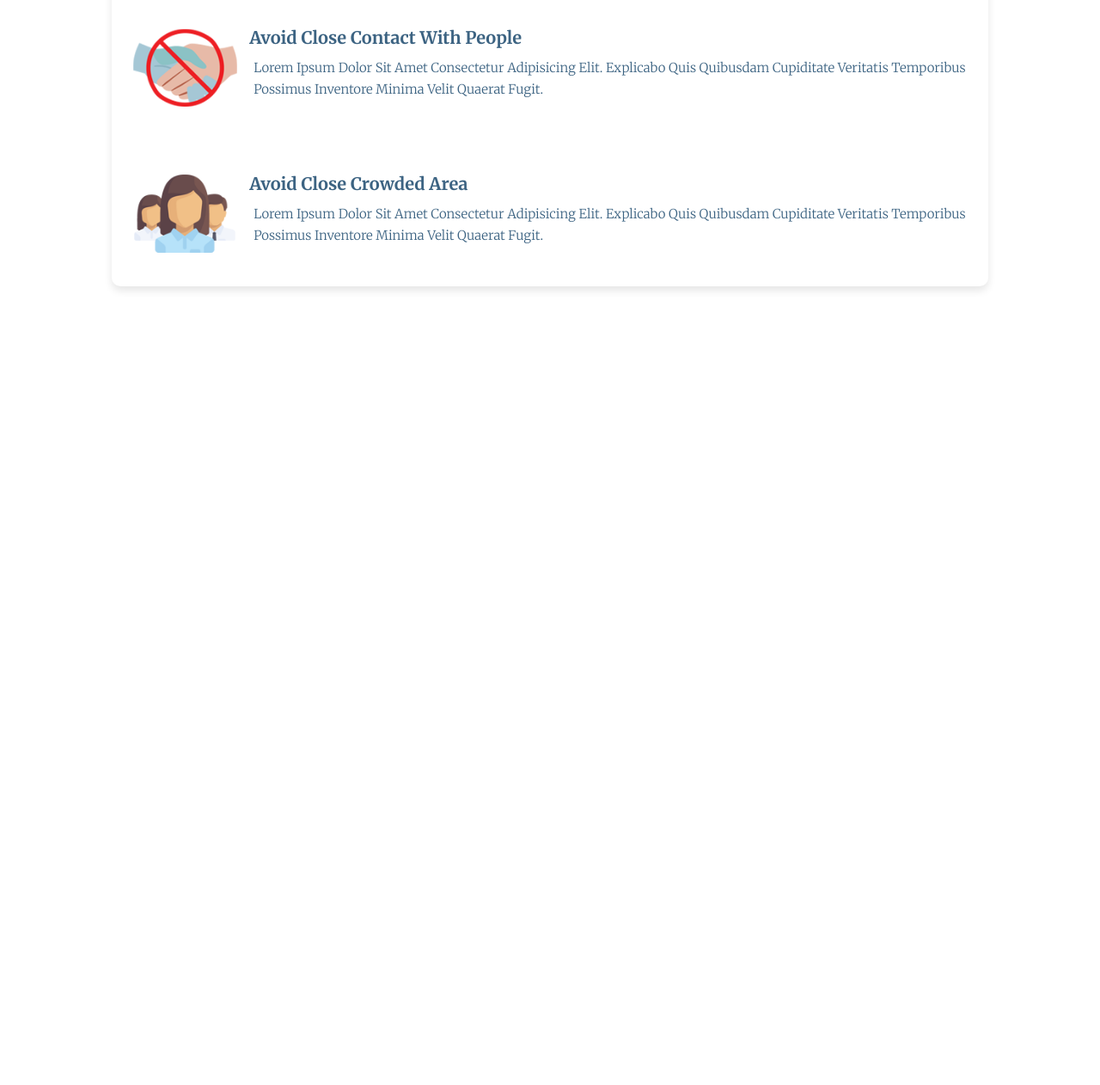
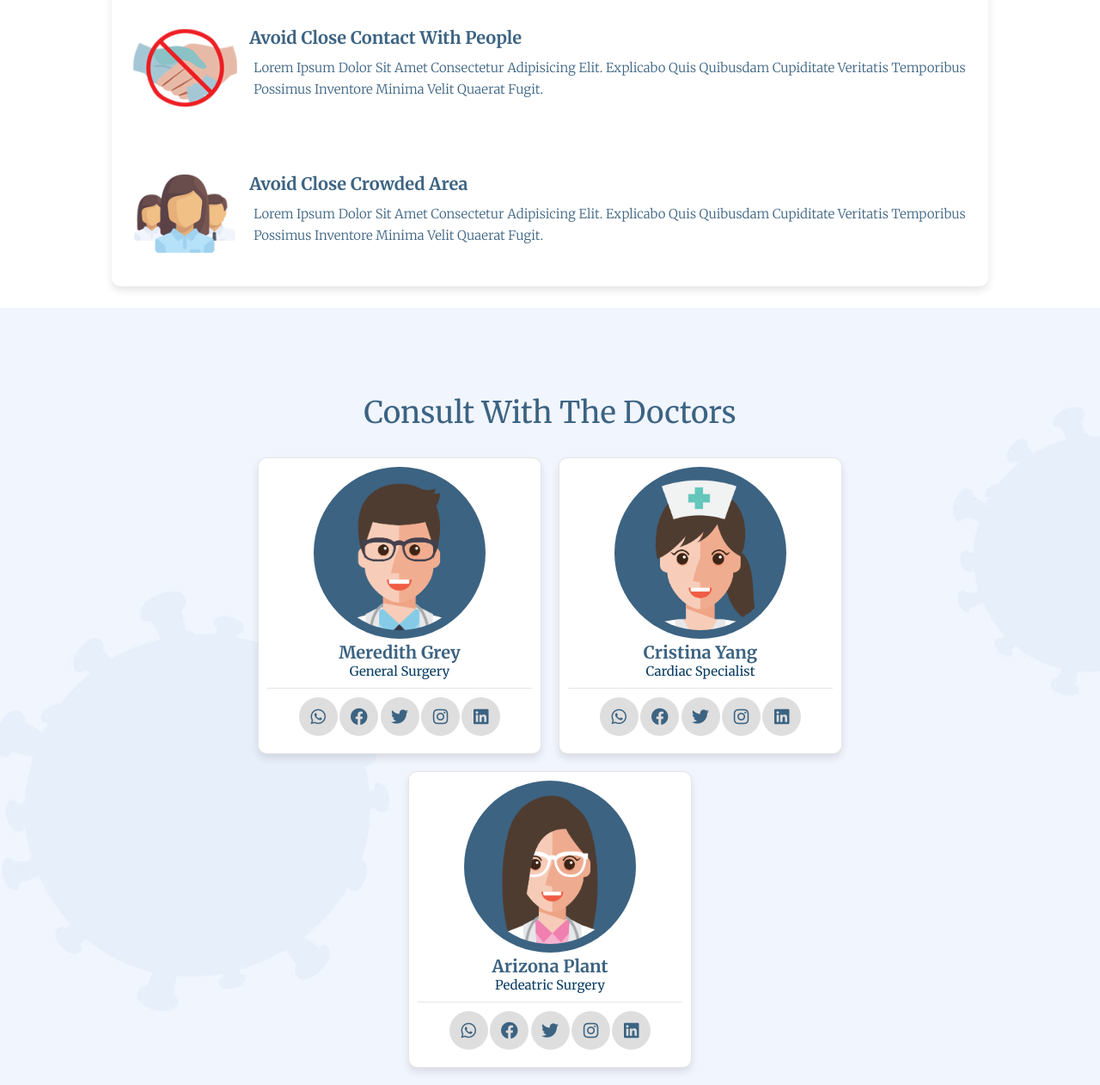
Before and after one commit to promi7892/covid-19, a plain HTML site: page index.html in a window 1280 px wide. Shown: the part 3518-4780 px from the top of the page at 86% size. Before the commit the page ends 3876 px from the top, so only its background shows below. Drawn offline with nearby package versions, Linux system fonts and the light colour scheme.

Commit message:
doctor section

```diff
--- a/index.html
+++ b/index.html
@@ -234,6 +234,50 @@
 			</div>
 		</section>
 
+		<section class="doctor" id="doctor">
+			<h1 class="heading">Consult With The Doctors</h1>
+			<div class="box-container">
+				<div class="box">
+					<img src="./images/doc1.png" alt="" />
+					<h2>Meredith Grey</h2>
+					<span>General Surgery</span>
+					<div class="share">
+						<a href="#" class="fab fa-whatsapp"></a>
+						<a href="#" class="fab fa-facebook"></a>
+						<a href="#" class="fab fa-twitter"></a>
+						<a href="#" class="fab fa-instagram"></a>
+						<a href="#" class="fab fa-linkedin"></a>
+					</div>
+				</div>
+
+				<div class="box">
+					<img src="./images/doc3.png" alt="" />
+					<h2>Cristina yang</h2>
+					<span>Cardiac Specialist</span>
+					<div class="share">
+						<a href="#" class="fab fa-whatsapp"></a>
+						<a href="#" class="fab fa-facebook"></a>
+						<a href="#" class="fab fa-twitter"></a>
+						<a href="#" class="fab fa-instagram"></a>
+						<a href="#" class="fab fa-linkedin"></a>
+					</div>
+				</div>
+
+				<div class="box">
+					<img src="./images/doc2.png" alt="" />
+					<h2>Arizona Plant</h2>
+					<span>Pedeatric Surgery</span>
+					<div class="share">
+						<a href="#" class="fab fa-whatsapp"></a>
+						<a href="#" class="fab fa-facebook"></a>
+						<a href="#" class="fab fa-twitter"></a>
+						<a href="#" class="fab fa-instagram"></a>
+						<a href="#" class="fab fa-linkedin"></a>
+					</div>
+				</div>
+			</div>
+		</section>
+
 		<script src="./app.js" async defer></script>
 		<script
 			src="https://cdnjs.cloudflare.com/ajax/libs/jquery/3.6.0/jquery.min.js"
--- a/style.css
+++ b/style.css
@@ -246,6 +246,70 @@ section {
 	font-weight: 300;
 }
 
+.doctor {
+	background: url(images/background-img.jpg) no-repeat;
+	background-size: cover;
+	background-position: center;
+	background-attachment: fixed;
+}
+
+.doctor .box-container {
+	display: flex;
+	flex-wrap: wrap;
+	align-items: center;
+	justify-content: center;
+}
+
+.doctor .box-container .box {
+	border-radius: 10px;
+	box-shadow: 0 0.5rem 1rem rgba(0, 0, 0, 0.1);
+	padding: 1rem;
+	text-align: center;
+	background: white;
+	border: 0.1rem solid rgba(0, 0, 0, 0.1);
+	width: 33rem;
+	margin: 1rem;
+}
+
+.doctor .box-container .box img {
+	padding: 1rem;
+	border-radius: 50%;
+	height: 20rem;
+	width: 20rem;
+	object-fit: cover;
+	background: var(--blue);
+}
+
+.doctor .box-container .box h2 {
+	font-size: 2rem;
+	color: var(--blue);
+}
+
+.doctor .box-container .box span {
+	font-size: 1.5rem;
+	color: var(--dark-blue);
+}
+
+.doctor .box-container .box .share {
+	border-top: 0.1rem solid rgba(0, 0, 0, 0.1);
+	padding: 1rem;
+	margin-top: 1rem;
+}
+.doctor .box-container .box .share a {
+	border-radius: 50%;
+	height: 4.5rem;
+	width: 4.5rem;
+	font-size: 2rem;
+	line-height: 4.5rem;
+	color: var(--blue);
+	background: rgb(223, 222, 222);
+}
+
+.doctor .box-container .box .share a:hover {
+	background: var(--blue);
+	color: white;
+	transform: rotate(360deg);
+}
 /*Madia Query*/
 
 @media (max-width: 1200px) {
@@ -324,4 +388,8 @@ section {
 		flex-flow: column;
 		text-align: center;
 	}
+
+	.doctor .box-container .box {
+		width: 100%;
+	}
 }
```
